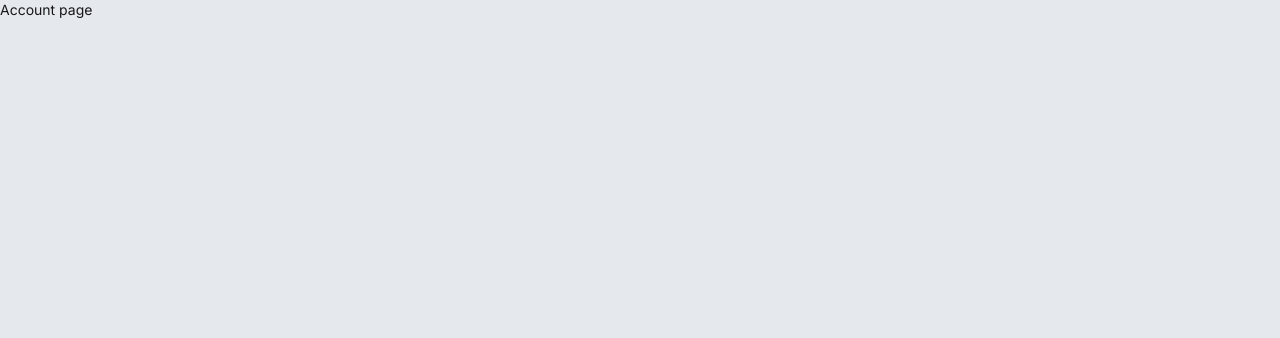
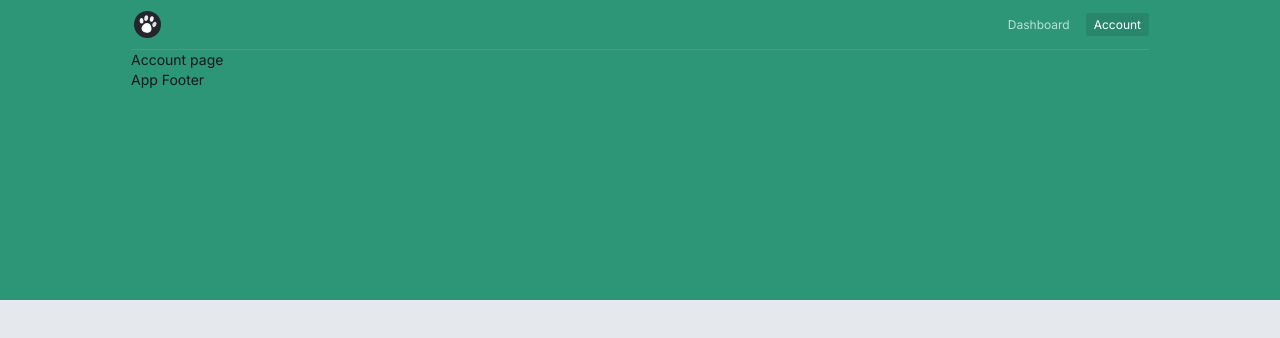
Before and after one commit to schriewer/petsoft-project, a Next.js app: page /app/account in a window 1280 px wide. Shown: the top 338 px of the page. Built offline with nearby package versions, Linux system fonts and the light colour scheme.

Commit message:
Video 272

```diff
--- /dev/null
+++ b/src/app/(app)/app/layout.tsx
@@ -0,0 +1,16 @@
+import AppFooter from "@/components/app-footer";
+import AppHeader from "@/components/app-header";
+import BackgroundPattern from "@/components/background-pattern";
+
+export default function Layout({ children }: { children: React.ReactNode }) {
+  return (
+    <>
+      <BackgroundPattern />
+      <div className="max-w-[1050px] px-4 mx-auto">
+        <AppHeader />
+        {children}
+        <AppFooter />
+      </div>
+    </>
+  );
+}
--- /dev/null
+++ b/src/components/app-footer.tsx
@@ -0,0 +1,3 @@
+export default function AppFooter() {
+  return <>App Footer</>;
+}
--- /dev/null
+++ b/src/components/app-header.tsx
@@ -0,0 +1,46 @@
+"use client";
+
+import Link from "next/link";
+import Logo from "./logo";
+import { usePathname } from "next/navigation";
+import { cn } from '../lib/utils';
+
+const routes = [
+  {
+    label: "Dashboard",
+    path: "/app/dashboard",
+  },
+  {
+    label: "Account",
+    path: "/app/account",
+  },
+];
+
+export default function AppHeader() {
+    const activePathname = usePathname();
+
+  return (
+    <header className="flex justify-between items-center border-b border-white/10 py-2">
+      <Logo />
+
+      <nav>
+        <ul className="flex gap-2 text-xs">
+          {routes.map((route) => (
+            <li key={route.path}>
+              <Link
+                href={route.path}
+                className={cn("text-white/70 rounded-sm px-2 py-1 hover:text-white focus:text-white transition",
+                    {"bg-black/10 text-white": route.path === activePathname,
+
+                    }
+                )}
+              >
+                {route.label}{" "}
+              </Link>
+            </li>
+          ))}
+        </ul>
+      </nav>
+    </header>
+  );
+}
--- /dev/null
+++ b/src/components/background-pattern.tsx
@@ -0,0 +1,5 @@
+export default function BackgroundPattern() {
+  return (
+    <div className="bg-[#2C9676] h-[300px] w-full absolute top-0 -z-10"></div>
+  )
+}
```
